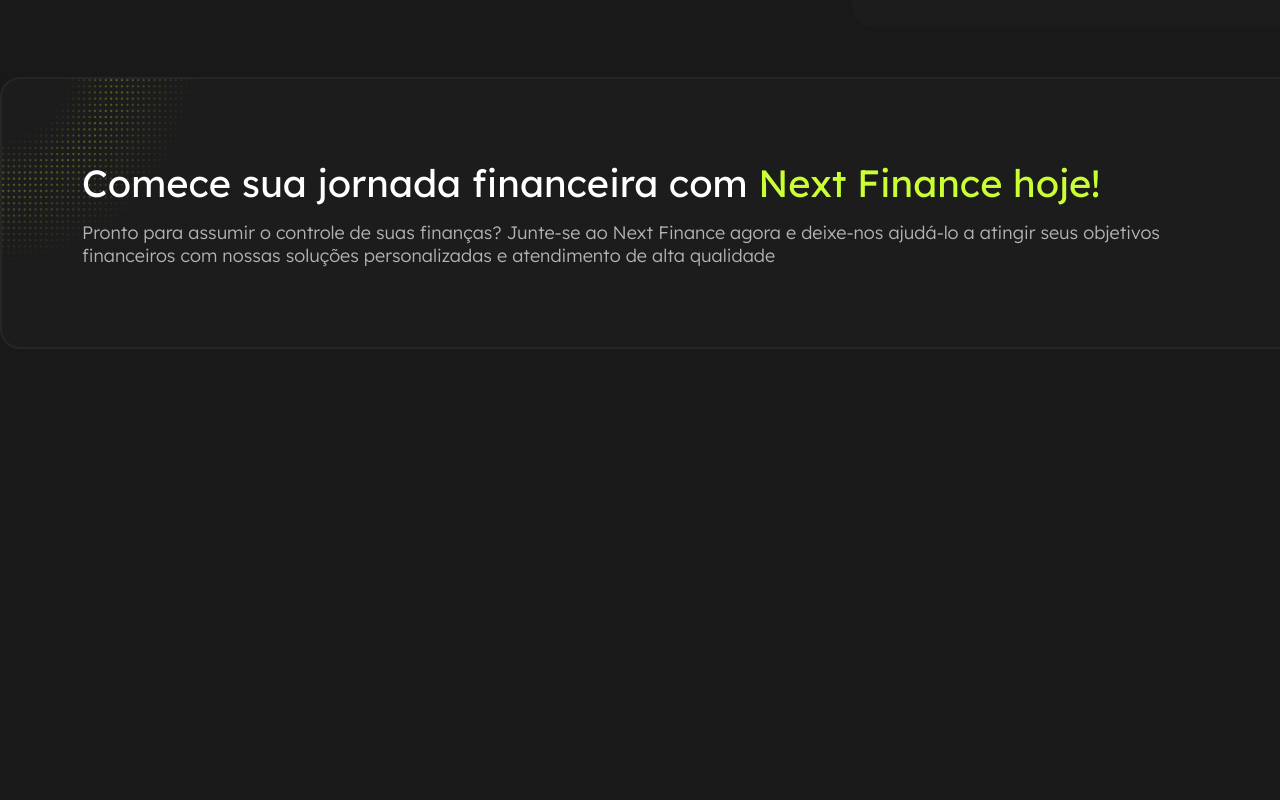
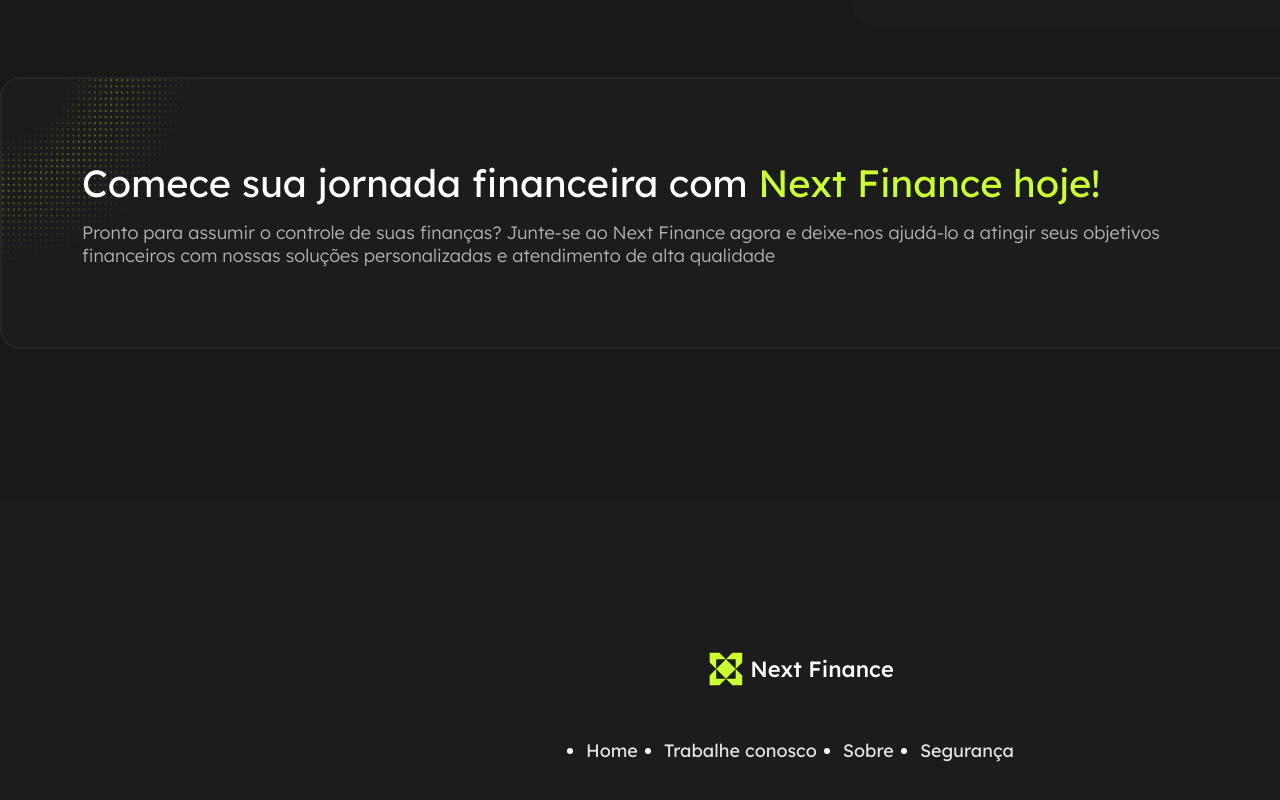
Before and after one commit to RBxRobson/Project-Next-Finance, a React (Vite) app: page / in a window 1280 px wide. Shown: the part 3020-3820 px from the top of the page. Before the commit the page ends 3369 px from the top, so only its background shows below. Built offline with nearby package versions, Linux system fonts and the light colour scheme.

Commit message:
feat: Adicionando componente footer

```diff
--- a/src/App.tsx
+++ b/src/App.tsx
@@ -4,6 +4,7 @@
 import theme from './styles/themes'
 
 import CtaSection from './components/CtaSection'
+import Footer from './components/Footer'
 import Hero from './components/Hero'
 import NavBar from './components/NavBar'
 import OurProducts from './components/OurProducts'
@@ -18,6 +19,7 @@
       <OurProducts />
       <UseCases />
       <CtaSection />
+      <Footer />
     </ThemeProvider>
   )
 }
--- /dev/null
+++ b/src/components/Footer/index.tsx
@@ -0,0 +1,32 @@
+import * as S from './styles'
+
+import logo from '../../assets/images/bank_logo.svg'
+
+const Footer = () => {
+  return (
+    <S.Footer>
+      <div className="container">
+        <S.Logo>
+          <img src={logo} alt="logo do banco" />
+          <h1>Next Finance</h1>
+        </S.Logo>
+        <S.Links>
+          <li>
+            <a href="#">Home</a>
+          </li>
+          <li>
+            <a href="#">Trabalhe conosco</a>
+          </li>
+          <li>
+            <a href="#">Sobre</a>
+          </li>
+          <li>
+            <a href="#">Segurança</a>
+          </li>
+        </S.Links>
+      </div>
+    </S.Footer>
+  )
+}
+
+export default Footer
--- /dev/null
+++ b/src/components/Footer/styles.ts
@@ -0,0 +1,47 @@
+import styled, { css } from 'styled-components'
+
+export const Footer = styled.footer`
+  ${({ theme }) => css`
+    background-color: ${theme.colors.darkShades.d_11};
+    padding: 100px 0 50px;
+    margin-top: 150px;
+
+    & > div {
+      display: flex;
+      flex-direction: column;
+      align-items: center;
+      font-size: ${theme.fontSize.S}
+      font-weight: ${theme.fontWeight.regular};
+    }
+  `}
+`
+
+export const Logo = styled.div`
+  ${({ theme }) => css`
+    display: flex;
+    align-items: center;
+    gap: 4px;
+
+    img {
+      width: 40px;
+      height: 40px;
+    }
+
+    h1 {
+      font-size: ${theme.fontSize.M};
+      font-weight: ${theme.fontWeight.medium};
+    }
+  `}
+`
+
+export const Links = styled.ul`
+  ${({ theme }) => css`
+    display: flex;
+    margin-top: 50px;
+    gap: 26px;
+
+    a {
+      color: ${theme.colors.whiteShades.w_90};
+    }
+  `}
+`
```
